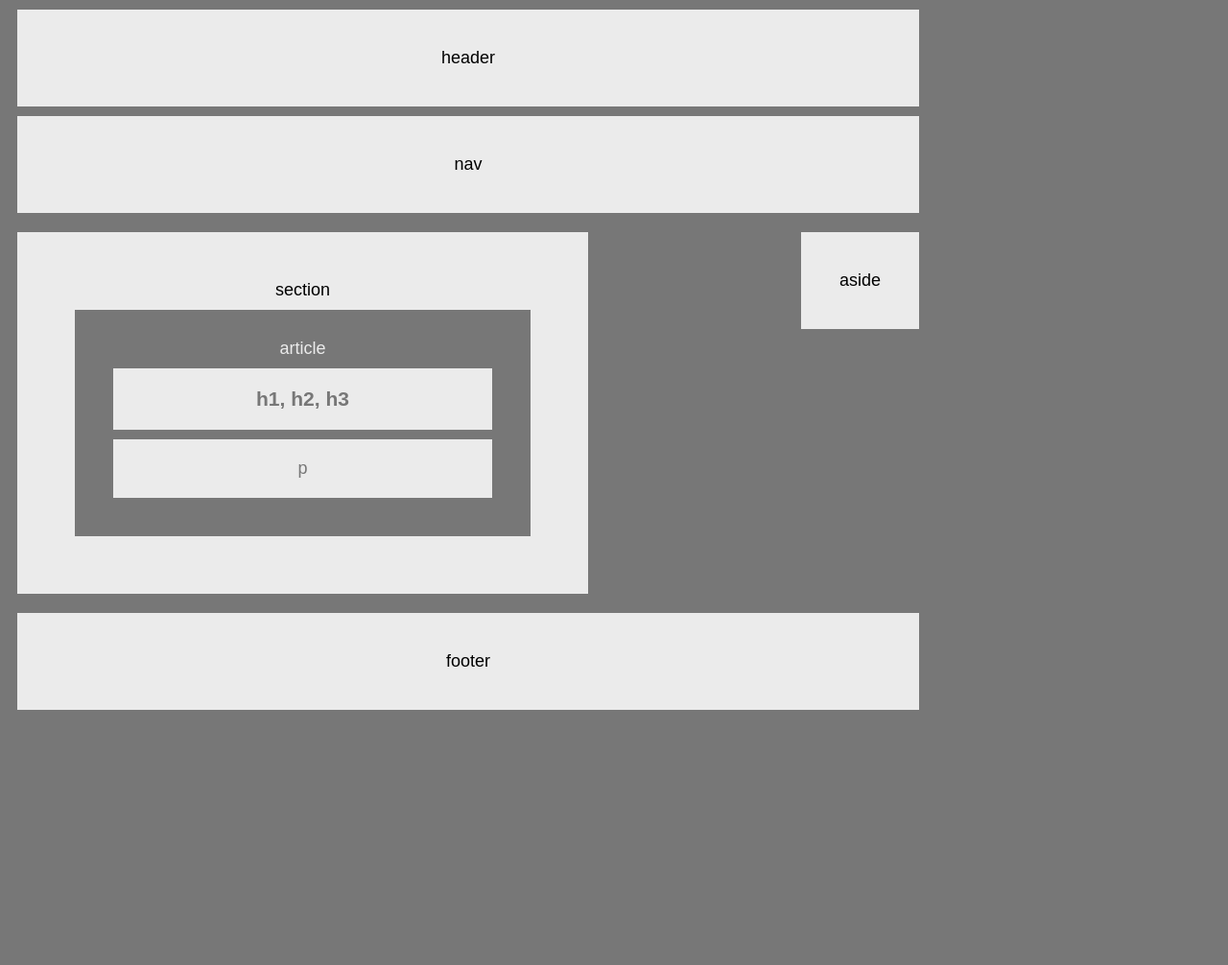
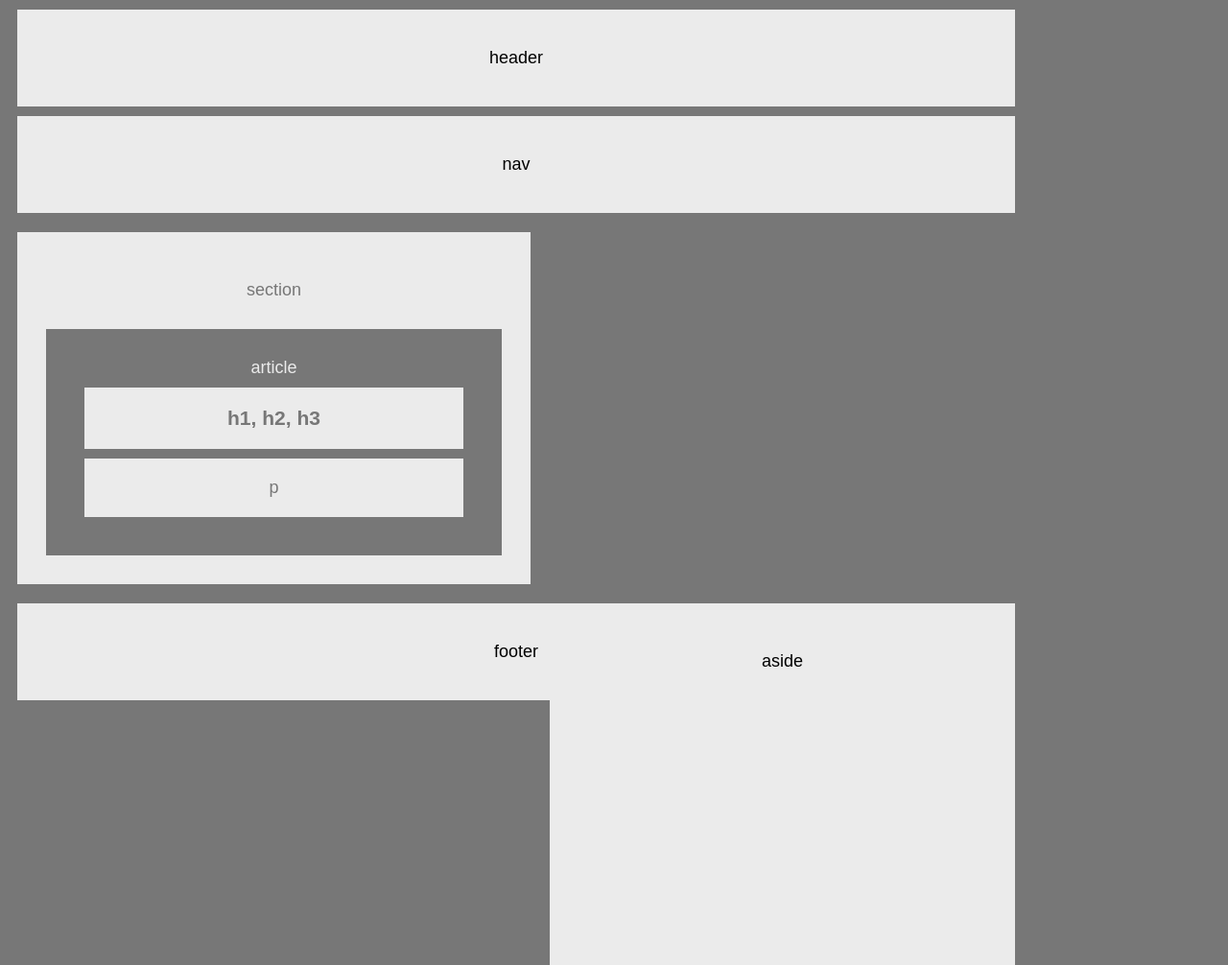
Before and after one commit to bmonreal44094/HW-Wirefram, a plain HTML site: page index.html in a window 1280 px wide. Shown: the whole page at 96% size. Before the commit the page ends 800 px from the top, so only its background shows below. Drawn offline with Linux system fonts and the light colour scheme.

Commit message:
wireframe final

```diff
--- a/index.html
+++ b/index.html
@@ -8,15 +8,15 @@
 	<link rel="stylesheet" type="text/css" href="style.css">
 </head>
 
+<body>
+
 <header>header</header>
-
-<body>
 
 	<nav>nav</nav>
 
-	<aside class="clearfix">aside</aside>
+	<section>
 
-	<section>section
+		<p>section</p>
 
 		<article>article
 
@@ -28,8 +28,10 @@
 
 	</section>
 
-</body>
+	<aside>aside</aside>
 
 <footer>footer</footer>
 
+</body>
+
 </html>
--- a/style.css
+++ b/style.css
@@ -5,10 +5,12 @@ html {
 }
 
 body {
-		width: 	960px;
+		width: 960px;
+		position: relative;
 }
 
 header {
+		width: 960px;
 		padding: 40px;
 		margin: 10px;
 		background: #ebebeb;
@@ -16,6 +18,7 @@ header {
 }
 
 nav {
+		width: 960px;
 		padding: 40px;
 		margin: 10px;
 		background: #ebebeb;
@@ -27,23 +30,27 @@ footer {
 		margin: 20px 10px;
 		background: #ebebeb;
 		text-align: center;
+		width: 960px;
 }
 
 section {
 		width: 	495px;
-		padding: 50px;
+		padding: 20px;
 		margin: 20px 10px;
 		background: #ebebeb;
 		text-align: center;
 }
 
 aside {
-		width: 445;
+		width: 405px;
+		height: 287px;
 		padding: 40px;
 		margin: 10px;
-		float: right;
+		float: left;
 		background: #ebebeb;
 		text-align: center;
+		position: absolute;
+		left: 555px;
 }
 
 article {
@@ -54,9 +61,12 @@ article {
 }
 
 .clearfix::after {
-    content: "";
-    clear: both;
-    overflow: auto;
+    	visibility: hidden;
+		display: block;
+		font-size: 0;
+		content: " ";
+		clear: both;
+		height: 0;
 }
 
 h1 {
```
